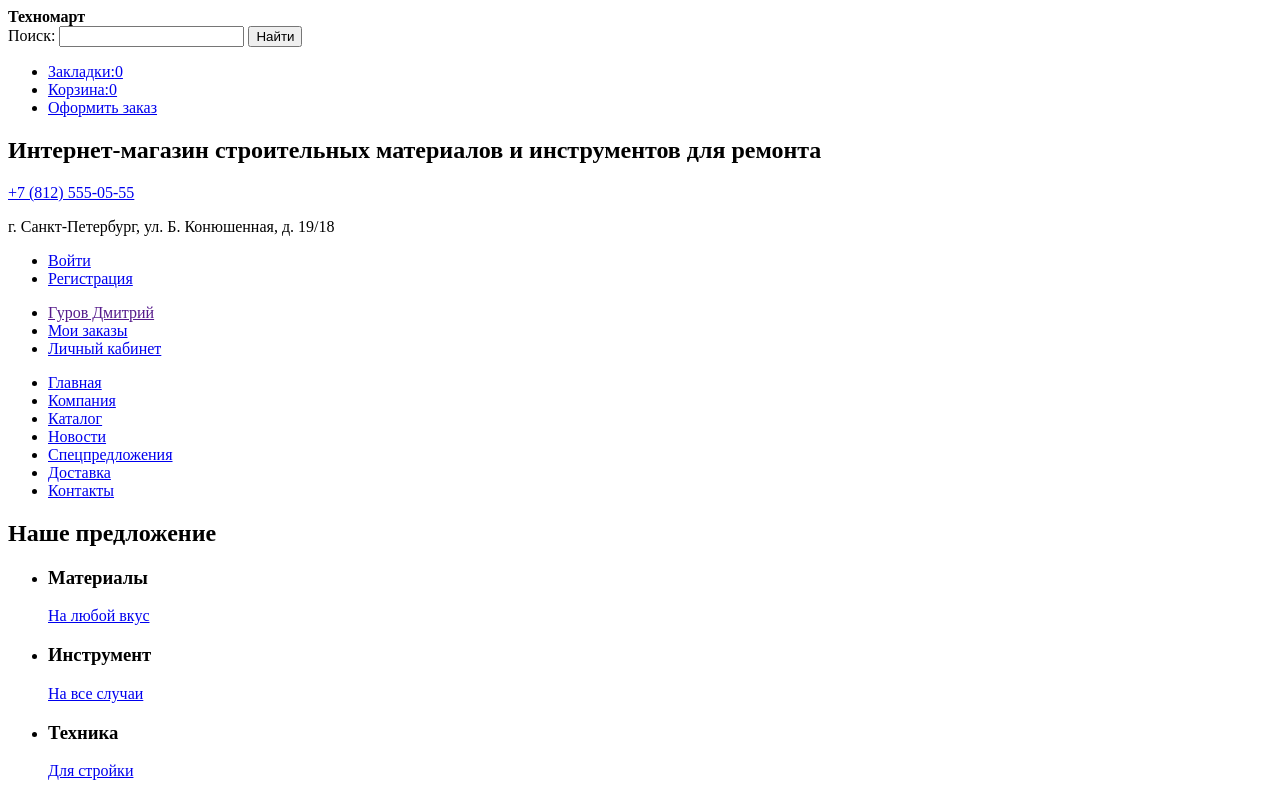
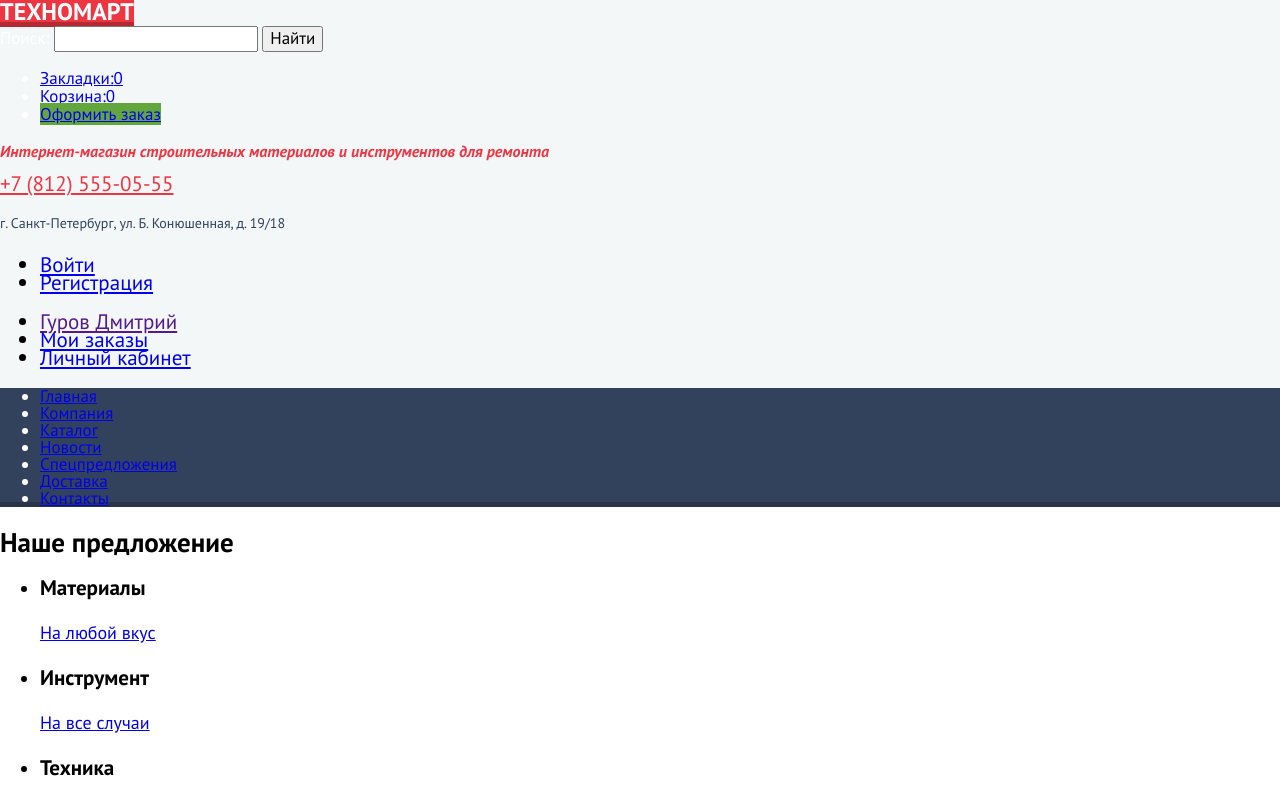
Before and after one commit to GurovDmitriy/Technomart, a plain HTML site: page index.html in a window 1280 px wide. Shown: the top 796 px of the page. Drawn offline with Linux system fonts and the light colour scheme; a web font is replaced by a local one.

Commit message:
Базовая стилизация header

```diff
--- a/index.html
+++ b/index.html
@@ -4,12 +4,15 @@
 	<meta charset="UTF-8">
 	<meta name="description" content="Магазин электроинструмента">
 	<meta name="keywords" content="Дрель, перфоратор, купить инструмент">
+	<link href="https://fonts.googleapis.com/css2?family=Cuprum:ital,wght@0,400;0,700;1,400;1,700&family=PT+Sans:ital,wght@0,400;0,700;1,400;1,700&display=swap" rel="stylesheet">
+	<link rel="stylesheet" type="text/css" href="style/normalize.css">
+	<link rel="stylesheet" type="text/css" href="style/style.css">
 	<title>Техномарт-главная</title>
 </head>
 <body>
-	<header class="header">
+	<header class="header" role="banner">
 		<strong class="logo logo__header">Техномарт</strong>
-		<form class="form-search">
+		<form class="form-search" role="search">
 			<label class="form-search__label" for="search-field">Поиск:</label>
 			<input class="form-search__input" type="search" name="search" id="search-field">
 			<button class="form-search__btn" type="submit"><span class="visually-hidden">Найти</span></button>
@@ -22,13 +25,13 @@
 				<a class="menu-order__link" href="#">Корзина:<span>0</span></a>
 			</li>
 			<li class="menu-order__item">
-				<a class="menu-order__link" href="#">Оформить заказ</a>
+				<a class="menu-order__link menu-order__link-order" href="#">Оформить заказ</a>
 			</li>
 		</ul>
-		<nav class="nav">
+		<nav class="nav" role="navigation" aria-label="Разделы">
 			<h1 class="header-caption">Интернет-магазин строительных материалов и инструментов для ремонта</h1>
-			<a href="tel:+78125550555">+7 (812) 555-05-55</a>
-			<p>г. Санкт-Петербург, ул. Б. Конюшенная, д. 19/18</p>
+			<a class="nav__tel-link" href="tel:+78125550555">+7 (812) 555-05-55</a>
+			<p class="nav__adress">г. Санкт-Петербург, ул. Б. Конюшенная, д. 19/18</p>
 			<ul class="nav-user nav-user--unlogin">
 				<li class="nav-user__item"><a class="nav-user__link" href="#">Войти</a></li>
 				<li class="nav-user__item"><a class="nav-user__link" href="#">Регистрация</a></li>
@@ -49,7 +52,7 @@
 			</ul>
 		</nav>
 	</header>
-	<main class="main">
+	<main class="main" role="main">
 		<section class="promo">
 			<h2 class="promo__caption visually-hidden">Наше предложение</h2>
 			<ul class="promo-list">
@@ -183,7 +186,7 @@
 				</li>
 			</ul>
 		</section>
-		<article class="about-company">
+		<article class="about-company" role="article">
 			<h2 class="about-company__caption">Компания &laquo;Техномарт&raquo;</h2>
 			<p class="about-company__text">Настоящий мужской шоппинг начинается здесь! Огромный выбор товаров для ремонта и строительства не оставит равнодушными любителей сэкономить на гастарбайтерах.</p>
 			<p class="about-company__text">Мы можем доставить ваш товар в самые отдаленные точки России! Техномарт работает со многими транспортными компаниями:</p>
@@ -217,7 +220,7 @@
 			</form>
 		</section>
 	</main>
-	<footer>
+	<footer class="footer" role="contantinfo">
 		<section class="contacts">
 			<h2 class="visually-hidden">Наш адрес</h2>
 			<strong class="logo logo__footer">Техномарт</strong>
--- a/style/style.css
+++ b/style/style.css
@@ -0,0 +1,202 @@
+/* @font-face {
+	font-family: 'Cuprum';
+	src:
+	url('../fonts/web/cuprum.woff2') format('woff2'),
+	url('../fonts/web/cuprum.woff') format('woff'),
+	url('../fonts/cuprum/Cuprum-Regular.ttf') format('ttf');
+	font-weight: normal;
+	font-style: normal;
+}
+
+@font-face {
+	font-family: 'Cuprum';
+	src:
+	url('../fonts/web/cuprumbold.woff2') format('woff2'),
+	url('../fonts/web/cuprumbold.woff') format('woff'),
+	url('../fonts/cuprum/Cuprum-Bold.ttf') format('ttf');
+	font-weight: bold;
+	font-style: normal;
+}
+
+@font-face {
+	font-family: 'Cuprum';
+	src:
+	url('../fonts/web/cuprumitalic.woff2') format('woff2'),
+	url('../fonts/web/cuprumitalic.woff') format('woff'),
+	url('../fonts/cuprum/Cuprum-Italic.ttf') format('ttf');
+	font-weight: normal;
+	font-style: italic;
+}
+
+@font-face {
+	font-family: 'Cuprum';
+	src:
+	url('../fonts/web/cuprumbolditalic.woff2') format('woff2'),
+	url('../fonts/web/cuprumbolditalic.woff') format('woff'),
+	url('../fonts/cuprum/Cuprum-BoldItalic.ttf') format('ttf');
+	font-weight: bold;
+	font-style: italic;
+}
+
+@font-face {
+	font-family: 'PT Sans';
+	src:
+	url('../fonts/web/ptsans.woff2') format('woff2'),
+	url('../fonts/web/ptsans.woff') format('woff'),
+	url('../fonts/ptsans/PTS55F.ttf') format('ttf');
+	font-weight: normal;
+	font-style: normal;
+}
+
+@font-face {
+	font-family: 'PT Sans';
+	src:
+	url('../fonts/web/ptsansbold.woff2') format('woff2'),
+	url('../fonts/web/ptsansbold.woff') format('woff'),
+	url('../fonts/ptsans/PTS75F.ttf') format('ttf');
+	font-weight: bold;
+	font-style: normal;
+}
+ */
+
+/* Общие стили */
+
+html {
+  box-sizing: border-box;
+}
+*, *:before, *:after {
+  box-sizing: inherit;
+}
+
+/* .visually-hidden {
+	position: absolute;
+
+	width: 1px;
+	height: 1px;
+	margin: -1px;
+	padding: 0;
+
+	border: 0;
+
+	clip: rect(0 0 0 0);
+	overflow: hidden;
+} */
+
+html,
+body {
+	width: 100%;
+
+	margin: 0;
+	padding: 0;
+}
+
+body {
+	font-family: 'Cuprum', 'PT Sans', 'Open Sans', sans-serif;
+	font-size: 18px;
+	line-height: 24px;
+	font-weight: normal;
+	font-style: normal;
+	color: rgba(0, 0, 0, 1);
+}
+
+.container {
+	width: 100%;
+}
+
+.wrapper {
+	width: 940px;
+
+	margin: 0 auto;
+}
+
+/* header */
+
+.header {
+	background: rgba(243,247,248,1);
+}
+
+.logo {
+	font-size: 24px;
+	line-height: 24px;
+	text-transform: uppercase;
+	color: rgba(255, 255, 255, 1);
+
+	background-color: rgba(238, 54, 67, 1);
+	box-shadow: inset 0 -5px 0 0 rgba(0, 0, 0, 0.24);
+}
+
+.logo__header {}
+
+.form-search {
+	font-size: 17px;
+	line-height: 18px;
+	color: rgba(255, 255, 255, 1);
+}
+
+.form-search__label {}
+
+.form-search__input {}
+
+.form-search__btn {}
+
+.menu-order {
+	font-size: 17px;
+	line-height: 18px;
+	color: rgba(255, 255, 255, 1.0);
+}
+
+.menu-order__link-order {
+	background-color: rgba(99, 166, 62, 1);
+}
+
+.menu-order__item {}
+
+.menu-order__link {}
+
+.nav {}
+
+.header-caption {
+	font-size: 16px;
+	line-height: 23px;
+	font-style: italic;
+	color: rgba(238, 54, 67, 1);
+}
+
+.nav__tel-link {
+	font-size: 21px;
+	line-height: 18px;
+	color: rgba(238, 54, 67, 1);
+}
+
+.nav__adress {
+	font-size: 14px;
+	line-height: 24px;
+	color: rgba(50, 66, 92, 1);
+}
+
+.nav-user {
+	font-size: 21px;
+	line-height: 18px;
+	color: rgba(0,0,0,1);
+}
+
+.nav-user--unlogin {}
+
+.nav-user__item {}
+
+.nav-user__link {}
+
+.nav-user--uplogin {}
+
+.nav-user__name {}
+
+.nav-site {
+	font-size: 17px;
+	line-height: 17px;
+	color: rgba(255,255,255,1);
+
+	background-color: rgba(50, 66, 92, 1);
+	box-shadow: inset 0px -5px 0px 0px rgba(41,52,73,1);
+}
+.nav-site__item {}
+.nav-site__link {}
```
Also changed, not shown: catalog.html (+5 -5 lines).
